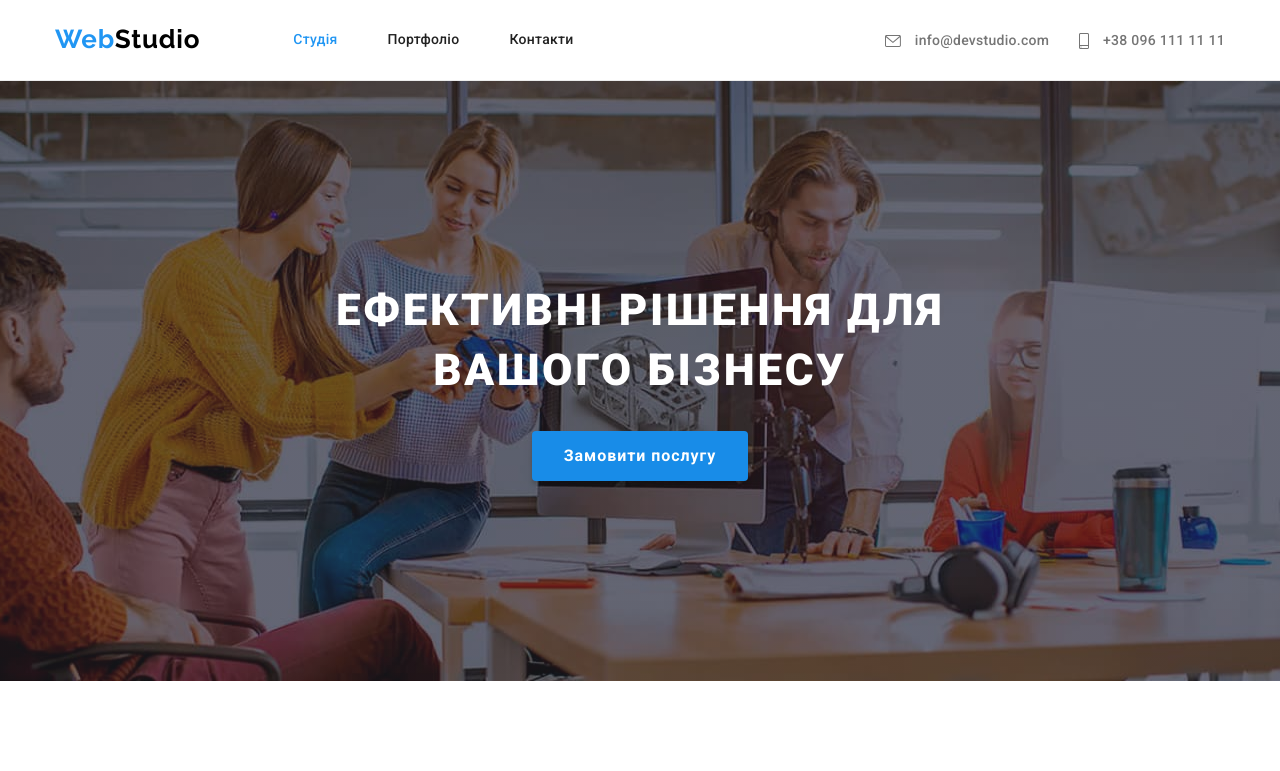
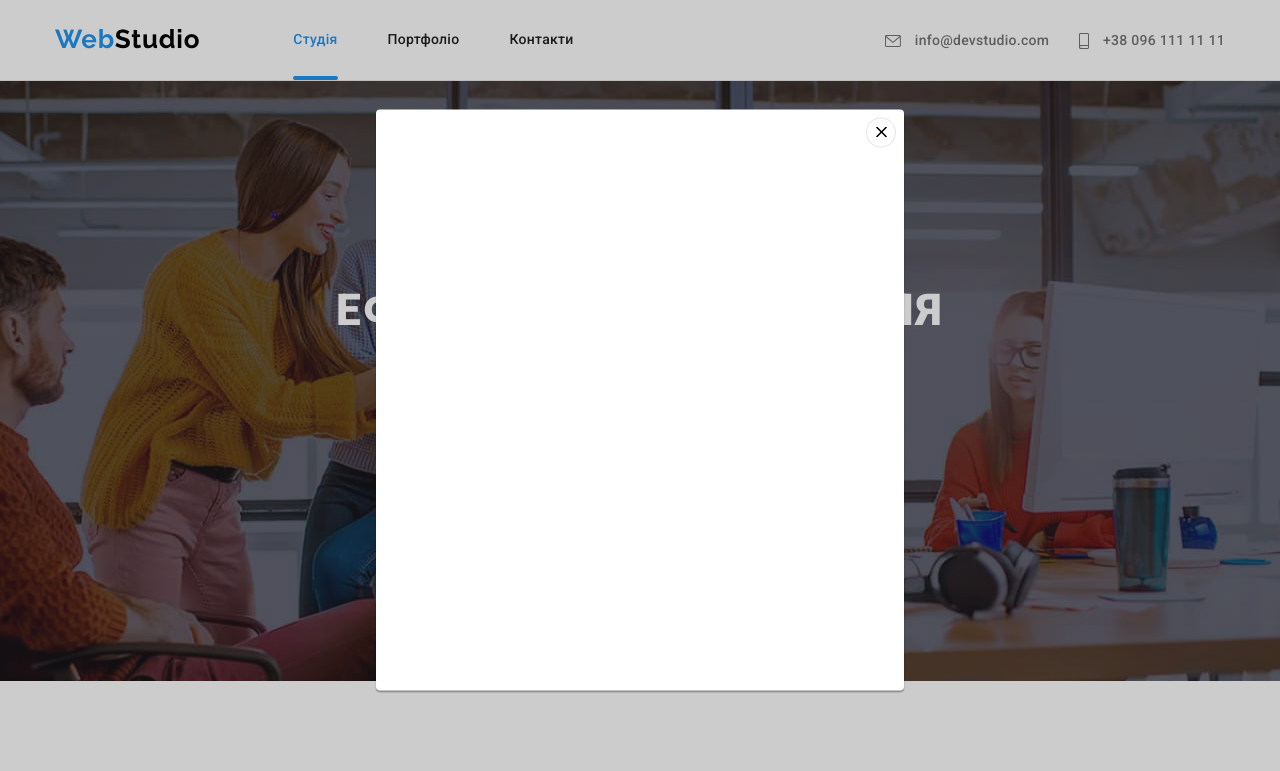
Before and after one commit to Vas2306/goit-markup-hw-05, a plain HTML site: page index.html in a window 1280 px wide. Both pictures are taken after a click on the button "Замовити послугу". Shown: the top 771 px of the page. Drawn offline with nearby package versions, Linux system fonts and the light colour scheme.

Commit message:
add modal and underlining navigation links

```diff
--- a/css/style.css
+++ b/css/style.css
@@ -112,6 +112,20 @@ span {
 }
 .site-nav .link.current {
     color: var(--color-acent);
+    position: relative;
+}
+/* Добавляем подчеркивание в навигации при активности страницы */
+
+.site-nav .link.current::after {
+    display: block;
+    position: absolute;
+    content: "";
+    width: 100%;
+    height: 4px;
+    bottom: 0;
+    left: 0;
+    background-color: var(--color-acent);
+    border-radius: 2px;
 }
 /* ---------------------Кнопки Email и телефон */
 .auth-nav.list {
@@ -553,3 +567,54 @@ color: var(--color-footer-telefon);
 .footer .link-call:focus{
 background-color: var(--color-acent);
 }
+
+/* -----------------------------оформляем модальное окно */
+
+.backdrop {
+    position: fixed;
+    top: 0;
+    left: 0;
+    width: 100%;
+    height: 100%;
+    background-color: rgba(0, 0, 0, 0.2);
+
+    opacity: 1;
+    transition: opacity 250ms cubic-bezier(0.4, 0, 0.2, 1);
+}
+
+.backdrop.is-hidden {
+    opacity: 0;
+    pointer-events: none;
+    visibility: hidden;
+}
+
+.backdrop.is-hidden .modal {
+    transform: translate(-50%, -50%) scale(1.1);
+}
+
+.modal {
+    position: absolute;
+    top: 50%;
+    left: 50%;
+    width: 528px;
+    min-height: 581px;
+    border-radius: 4px;
+
+    background-color: var(--color-text-white);
+    box-shadow: 0px 1px 3px rgba(0, 0, 0, 0.12), 0px 1px 1px rgba(0, 0, 0, 0.14), 0px 2px 1px rgba(0, 0, 0, 0.2);
+
+    transform: translate(-50%, -50%) scale(1);
+    transition: transform 250ms cubic-bezier(0.4, 0, 0.2, 1);
+}
+
+.button-modal-close {
+    position: absolute;
+    top: 8px;
+    right: 8px;
+    width: 30px;
+    height: 30px;
+    border-radius: 50%;
+    background: var(--color-text-white);
+    border: 1px solid rgba(0, 0, 0, 0.1);
+    cursor: pointer;
+}
--- a/index.html
+++ b/index.html
@@ -4,7 +4,7 @@
     <meta charset="UTF-8" />
     <meta http-equiv="X-UA-Compatible" content="IE=edge" />
     <meta name="viewport" content="width=device-width, initial-scale=1.0" />
-    <title>Web studio 04</title>
+    <title>Web studio 05</title>
     <link
       href="https://fonts.googleapis.com/css2?family=Raleway:wght@700&family=Roboto:wght@400;500;700;900&display=swap"
       rel="stylesheet"
@@ -57,7 +57,7 @@
       <section class="hero overlay">
         <div class="container-hero">
           <h1 class="hero-title">Ефективні рішення для вашого бізнесу</h1>
-          <button type="button" class="button btn-hero">
+          <button type="button" class="button btn-hero" data-modal-open>
             Замовити послугу
           </button>
         </div>
@@ -442,5 +442,18 @@
         </div>
       </div>
     </footer>
+<!----------------- модальное окно ------------------->
+
+    <div class="backdrop is-hidden" data-modal>
+      <div class="modal">
+        <button data-modal-close class="button-modal-close" type="button">
+          <svg class="icon" width="11" height="11">
+            <use href="./images/sprite.svg#Vector"></use>
+          </svg>
+        </button>
+      </div>
+    </div>
+
+    <script src="./js/modal.js"></script>
   </body>
 </html>
--- /dev/null
+++ b/js/modal.js
@@ -0,0 +1,14 @@
+(() => {
+  const refs = {
+    openModalBtn: document.querySelector("[data-modal-open]"),
+    closeModalBtn: document.querySelector("[data-modal-close]"),
+    modal: document.querySelector("[data-modal]"),
+  };
+
+  refs.openModalBtn.addEventListener("click", toggleModal);
+  refs.closeModalBtn.addEventListener("click", toggleModal);
+
+  function toggleModal() {
+    refs.modal.classList.toggle("is-hidden");
+  }
+})();
```
